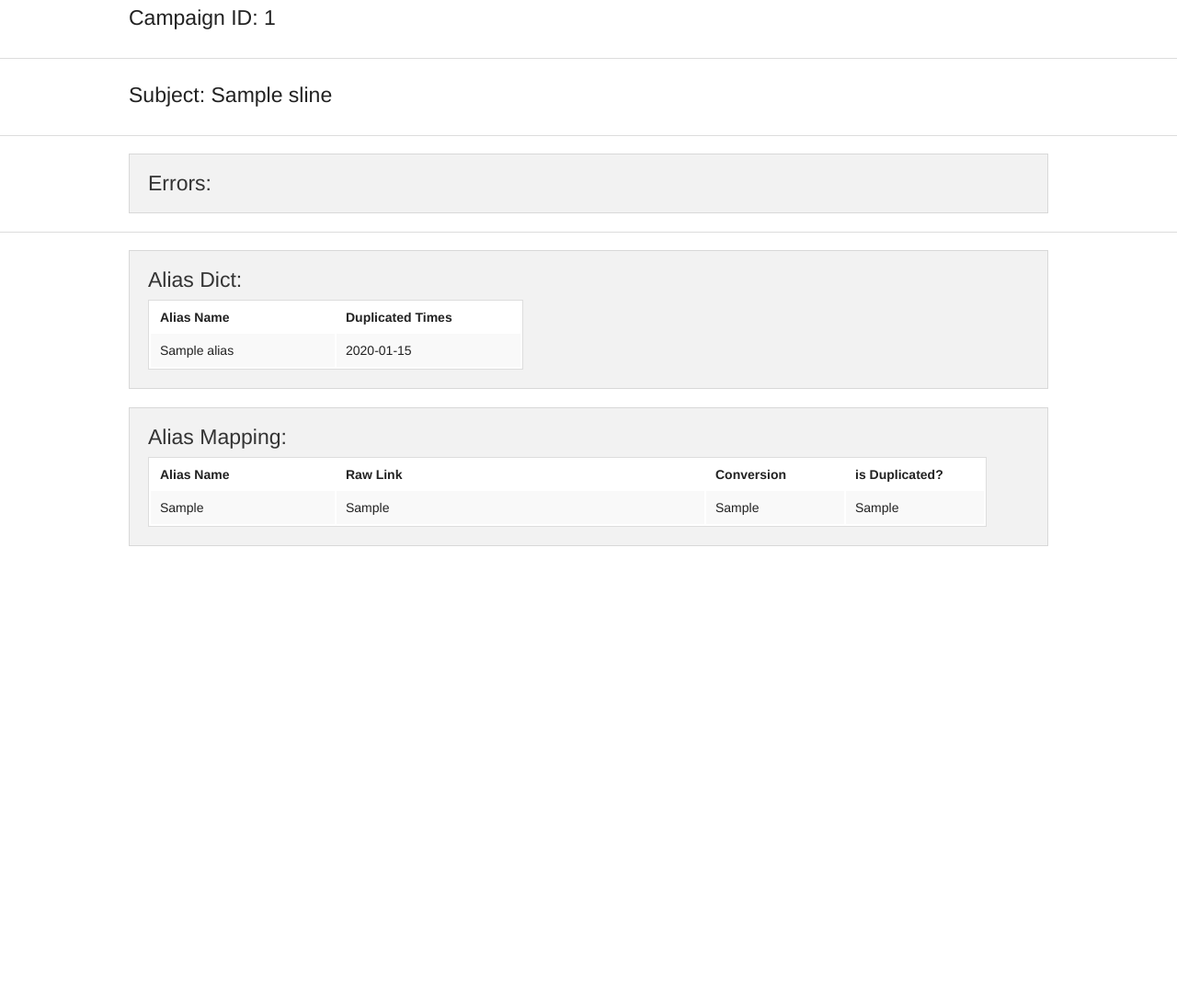
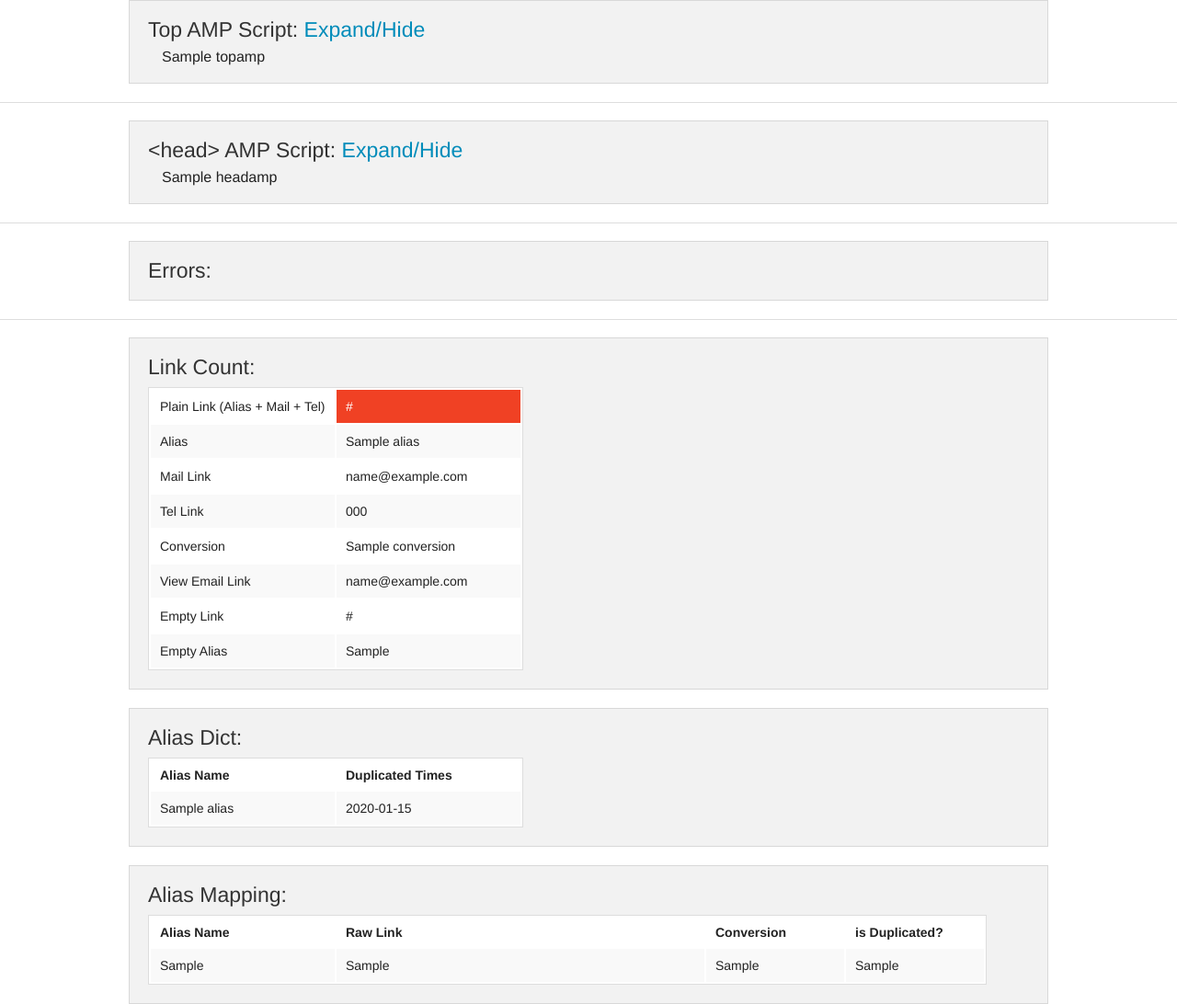
Before and after one commit to SuperMatch/email-utilities, a Django app: template QCTool/templates/QCTool/result.html in a window 1280 px wide. Shown: the whole page at 92% size. Before the commit the page ends 594 px from the top, so only its background shows below. Run offline with Django 3.2, Linux system fonts and the light colour scheme; the template is opened without the code that fills it: most values are stand-ins (such as "Sample title", 1, 10 or a date in 2020).

Commit message:
add amp grabbing

```diff
--- a/QCTool/templates/QCTool/result.html
+++ b/QCTool/templates/QCTool/result.html
@@ -4,16 +4,40 @@
     <title>Campaign Result {% if cid %}for {{ cid }}{% endif %}</title>
     {% load staticfiles %}
     <link rel="stylesheet" type="text/css" href="{% static 'css/foundation.min.css' %}" />
+    <script src="{% static 'js/vendor/jquery.js' %}"></script>
+    <script>
+        $(function(){
+            $('.toggle').click(function(){
+                console.log('check now');
+                $(this).parents().siblings('.toggTarget').toggle();
+                return false;
+            });
+        });
+    </script>
 </head>
 <body>
-    <div class="row">
-        <h4>Campaign ID: {% if cid %}{{ cid }}{% else %}Not found{% endif %}</h4>
+    {% if topamp %}
+    <div class="row panel">
+        <h4>Top AMP Script: <a href="#" class="toggle">Expand/Hide</a></h4>
+        <div class="large-10 columns toggTarget">
+            {%  autoescape off %}
+            {{ topamp }}
+            {% endautoescape %}
+        </div>
     </div>
     <hr/>
-    <div class="row">
-        <h4>Subject: {% if cid %}{{ sline }}{% else %}Not found{% endif %}</h4>
+    {% endif %}
+    {% if headamp %}
+    <div class="row panel">
+        <h4>&lt;head&gt; AMP Script: <a href="#" class="toggle">Expand/Hide</a></h4>
+        <div class="large-10 columns toggTarget">
+            {% autoescape off %}
+            {{ headamp }}
+            {% endautoescape %}
+        </div>
     </div>
     <hr/>
+    {% endif %}
     <div class="row panel">
         <h4>Errors:</h4>
         {% if errorList %}
@@ -30,6 +54,47 @@
         {% endif %}
     </div>
     <hr/>
+    <div class="row panel">
+        <h4>Link Count:</h4>
+        {% if aCount %}
+            <table>
+                <tr>
+                    <td width="200">Plain Link (Alias + Mail + Tel)</td>
+                    {%  with total=aCount.alias|add:aCount.mail|add:aCount.tel %}
+                    <td width="200" {% if aCount.plain_link == total %}style="background-color: #43ac6a; color: #ffffff;"{% else %}style="background-color: #f04124; color: #ffffff;" {% endif %}>{{ aCount.plain_link }}</td>
+                    {% endwith %}
+                </tr>
+                <tr>
+                    <td width="200">Alias</td>
+                    <td width="200">{{ aCount.alias }}</td>
+                </tr>
+                <tr>
+                    <td width="200">Mail Link</td>
+                    <td width="200">{{ aCount.mail }}</td>
+                </tr>
+                <tr>
+                    <td width="200">Tel Link</td>
+                    <td width="200">{{ aCount.tel }}</td>
+                </tr>
+                <tr>
+                    <td width="200">Conversion</td>
+                    <td width="200">{{ aCount.conversion }}</td>
+                </tr>
+                <tr>
+                    <td width="200">View Email Link</td>
+                    <td width="200">{{ aCount.view_email }}</td>
+                </tr>
+                <tr>
+                    <td width="200">Empty Link</td>
+                    <td width="200" {% if aCount.empty_link > 1 %}style="background-color: #f04124; color: #ffffff;" {% endif %}>{{ aCount.empty_link }}</td>
+                </tr>
+                <tr>
+                    <td width="200">Empty Alias</td>
+                    <td width="200" {% if aCount.empty_alias > 1 %}style="background-color: #f04124; color: #ffffff;" {% endif %}>{{ aCount.empty_alias }}</td>
+                </tr>
+            </table>
+        {% endif %}
+    </div>
     <div class="row panel">
         <h4>Alias Dict:</h4>
         {% if aliasDict %}
@@ -59,7 +124,7 @@
                 </tr>
             {% for aliasObj in aliasList %}
                 <tr>
-                    <td>{{ aliasObj.0 }}</td>
+                    <td {% if aliasObj.0 == "None/Empty" %}style="background-color: #f04124; color: #ffffff;" {% endif %}>{{ aliasObj.0 }}</td>
                     <td>{{ aliasObj.1 }}</td>
                     <td {% if aliasObj.2 == "True" %}style="background-color: #74bfdd; color: #000000;" {% elif aliasObj.2 == "False" %}style="background-color: #f08a24; color: #000000;" {% endif %}>{{ aliasObj.2 }}</td>
                     <td {% if aliasObj.3 == "True" %}style="background-color: #f04124; color: #ffffff;" {% endif %}>{{ aliasObj.3 }}</td>
```
Also changed, not shown: QCTool/models.py (+57 -29 lines).
